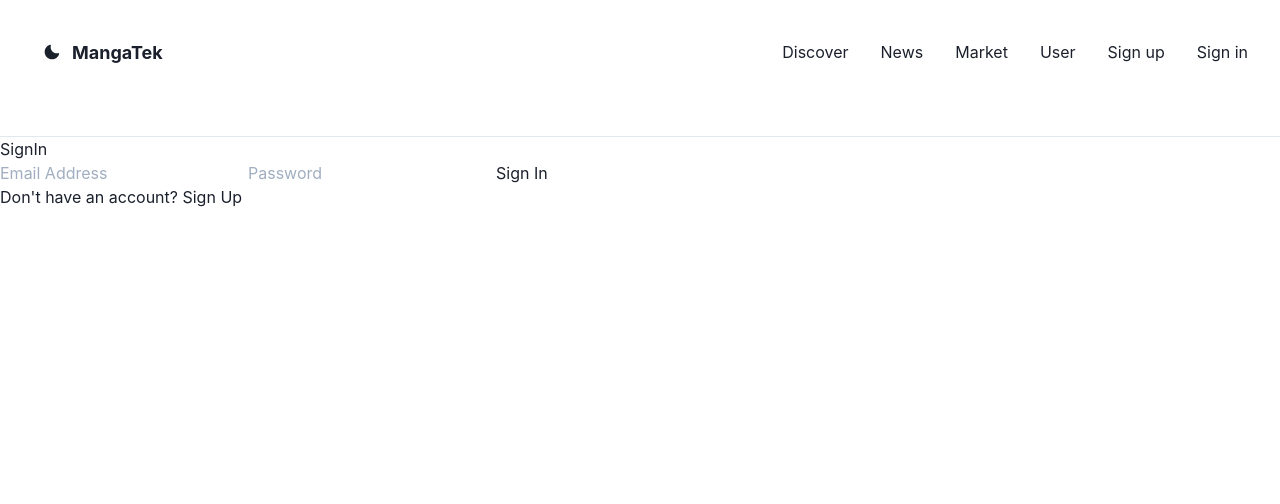
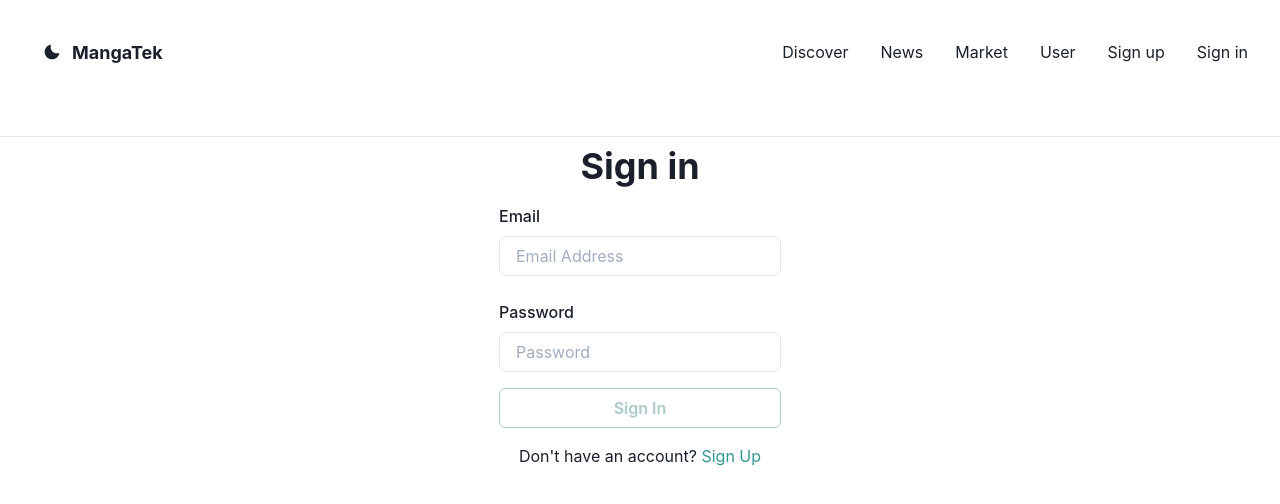
Before and after one commit to TavaresGaetan/mangatek, a React (Create React App) app: page /signin in a window 1280 px wide. Shown: the top 504 px of the page. Built offline with nearby package versions, Linux system fonts and the light colour scheme; no server answers.

Commit message:
Sign in page style

```diff
--- a/src/components/SignInPage/index.tsx
+++ b/src/components/SignInPage/index.tsx
@@ -5,12 +5,29 @@ import { SignUpLink } from "../SignUpPage";
 import { withFirebase } from "../Firebase";
 import * as ROUTES from "../../constants/routes";
 
+import {
+  FormControl,
+  Box,
+  FormLabel,
+  Button,
+  Text,
+  Flex,
+  Heading,
+  Input,
+} from "@chakra-ui/react";
+
 const SignInPage = () => (
-  <div>
-    <h1>SignIn</h1>
+  <Flex width="full" align="center" justifyContent="center">
+    <Box p={2}>
+      <Box textAlign="center">
+        <Heading>Sign in</Heading>
+      </Box>
+      <Box my={4} textAlign="center">
         <SignInForm />
         <SignUpLink />
-  </div>
+      </Box>
+    </Box>
+  </Flex>
 );
 
 const INITIAL_STATE = {
@@ -47,7 +64,9 @@ class SignInFormBase extends Component<any, SignInState> {
         this.props.history.push(ROUTES.INDEX);
       })
       .catch((error: Error) => {
+        console.log("eorr", error);
         this.setState({ error });
+        console.log("thisstate", this.state);
       });
 
     event.preventDefault();
@@ -64,25 +83,43 @@ class SignInFormBase extends Component<any, SignInState> {
 
     return (
       <form onSubmit={this.onSubmit}>
-        <input
+        <FormControl id="email">
+          <FormLabel>Email</FormLabel>
+          <Input
             name="email"
             value={email}
             onChange={this.onChange}
             type="text"
             placeholder="Email Address"
+            required
           />
-        <input
+        </FormControl>
+        <FormControl mt={6} id="password">
+          <FormLabel>Password</FormLabel>
+          <Input
             name="password"
             value={password}
             onChange={this.onChange}
             type="password"
             placeholder="Password"
           />
-        <button disabled={isInvalid} type="submit">
+        </FormControl>
+        <Button
+          colorScheme="teal"
+          variant="outline"
+          width="full"
+          mt={4}
+          mb={4}
+          disabled={isInvalid}
+          type="submit"
+        >
           Sign In
-        </button>
-
-        {error && <p>{error.message}</p>}
+        </Button>
+        {error && (
+          <Text fontSize="xs" color="red.400">
+            {error.message}
+          </Text>
+        )}
       </form>
     );
   }
--- a/src/components/SignUpPage/index.tsx
+++ b/src/components/SignUpPage/index.tsx
@@ -1,7 +1,8 @@
 import React, { Component } from "react";
 import { FirebaseContext } from "../Firebase";
 import { withFirebase } from "../Firebase";
-import { Link, withRouter } from "react-router-dom";
+import { Link as ReachLink, withRouter } from "react-router-dom";
+import { Link } from "@chakra-ui/react";
 
 import * as ROUTES from "../../constants/routes";
 
@@ -117,7 +118,10 @@ class SignUpFormBase extends Component<any, SignUpState> {
 
 const SignUpLink = () => (
   <p>
-    Don't have an account? <Link to={ROUTES.SIGN_UP}>Sign Up</Link>
+    Don't have an account?{" "}
+    <Link color="teal.500" as={ReachLink} to={ROUTES.SIGN_UP}>
+      Sign Up
+    </Link>
   </p>
 );
 
```
Lines whose indentation alone changed are shown as unchanged.
